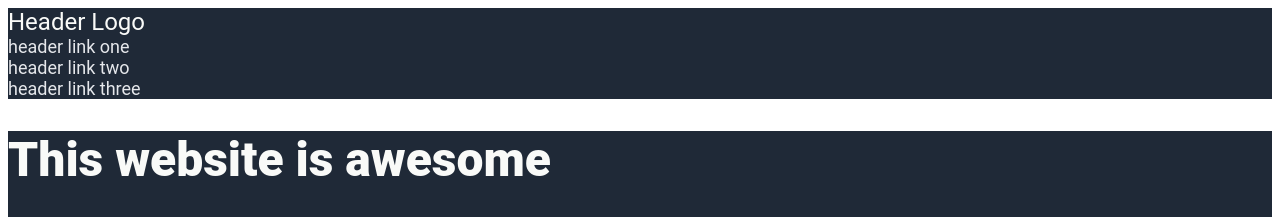
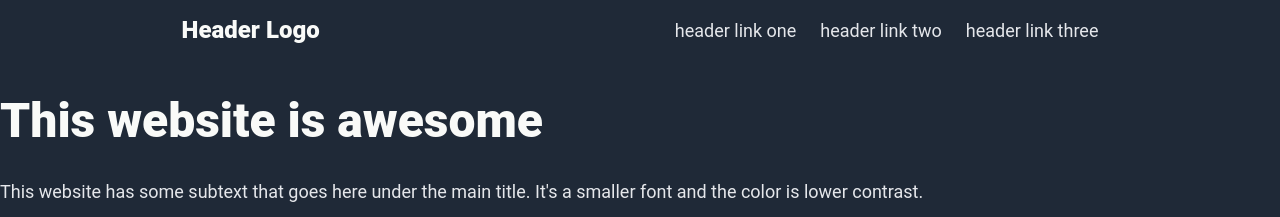
Before and after one commit to capra-irata/odin-landing-page, a plain HTML site: page index.html in a window 1280 px wide. Shown: the top 217 px of the page. Drawn offline with Linux system fonts and the light colour scheme; grey boxes are pictures that could not be loaded.

Commit message:
Implement general flexbox, flexbox for header
Apply column flexbox layout for entire page, apply flexbox layout for
header with gaps, remove margins from body.

```diff
--- a/style.css
+++ b/style.css
@@ -1,5 +1,8 @@
 body {
   font-family: Roboto, Arial, Helvetica, sans-serif;
+  margin: 0;
+  display: flex;
+  flex-direction: column;
 }
 
 a {
@@ -12,10 +15,21 @@ a {
   background-color: #1F2937;
 }
 
+.header {
+  display: flex;
+  justify-content: space-around;
+  align-items: center;
+  gap: 24px;
+  padding: 16px 16px;
+}
+
 .header ul {
   list-style: none;
   margin: 0;
   padding: 0;
+  display: flex;
+  gap: 24px;
+  /* flex-shrink: 0; */
 }
 
 .header ul a,
@@ -31,11 +45,13 @@ a {
 
 #logo {
   font-size: 24px;
+  font-weight: 900;
+  /* flex-shrink: 0; */
 }
 
 #title {
   font-size: 48px;
-  font-weight: 1000;
+  font-weight: 900;
 }
 
 button {
```
